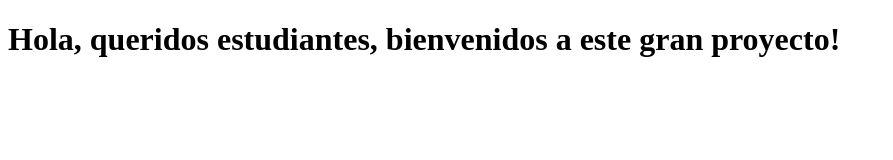
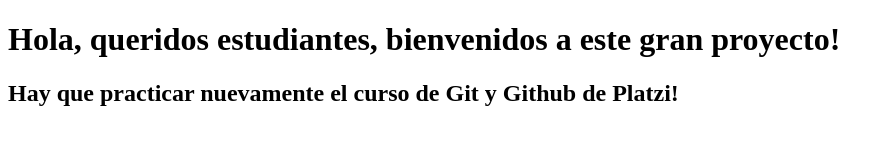
Before and after one commit to redworld22/ProyectoCursoPracticoMaquetacionCSS, a plain HTML site: page web.html in a window 1280 px wide. Shown: the whole page, without its empty margins (0-893 px from the left). Drawn offline with Linux system fonts and the light colour scheme.

Commit message:
Mi segundo commit

```diff
--- a/web.html
+++ b/web.html
@@ -7,5 +7,8 @@
         <div>
             <h1>Hola, queridos estudiantes, bienvenidos a este gran proyecto!</h1>
         </div>
+        <div>
+            <h2>Hay que practicar nuevamente el curso de Git y Github de Platzi!</h2>
+        </div>
     </body>
 </html>
```
